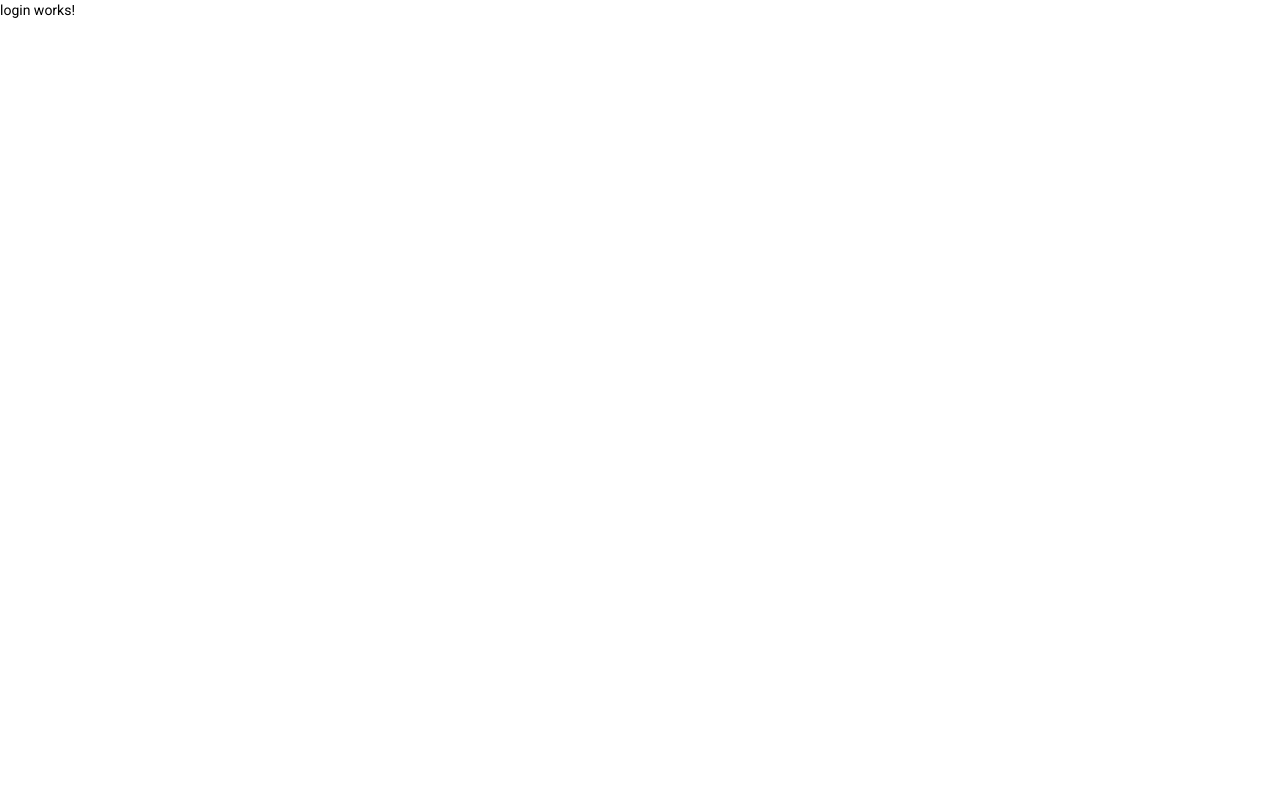
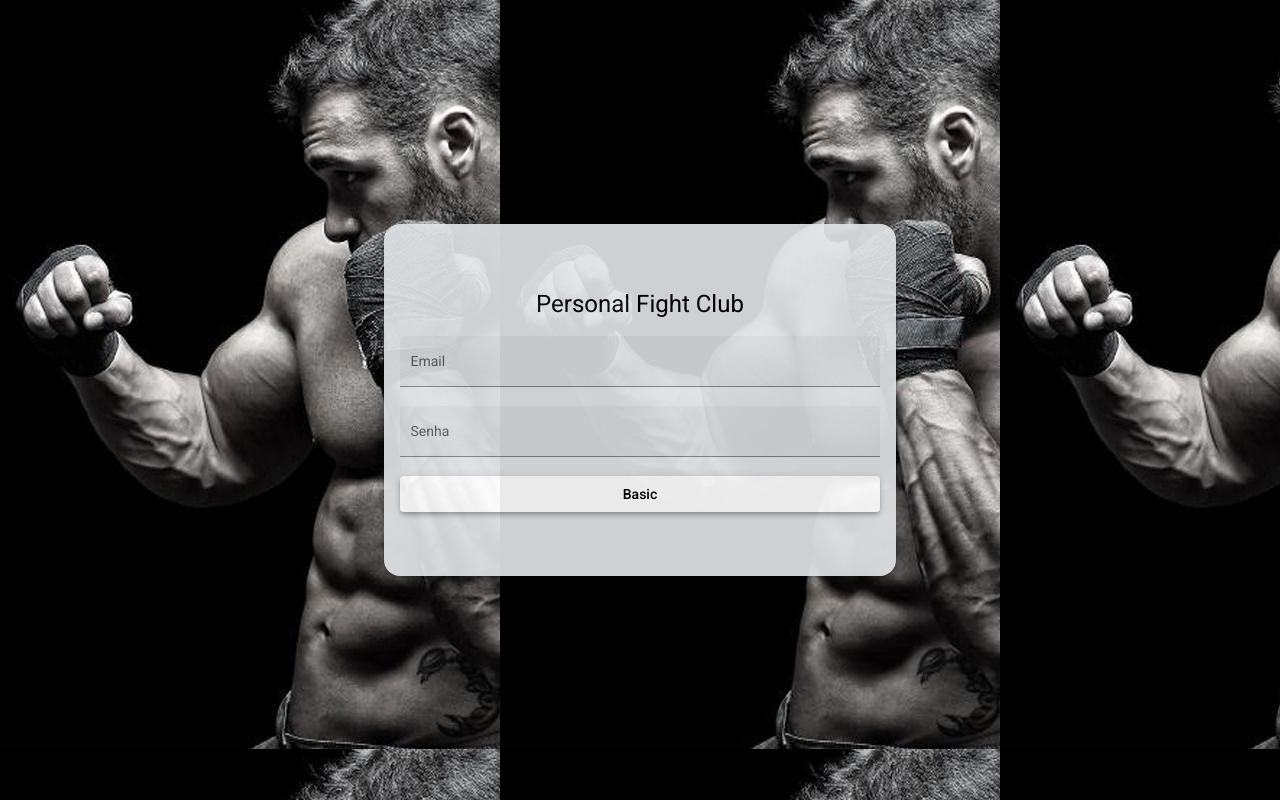
Before and after one commit to lluanps/helpdesk-web, an Angular app: page /login in a window 1280 px wide. Built offline with nearby package versions, Linux system fonts and the light colour scheme.

Commit message:
HTML e CSS para Login

```diff
--- a/src/app/components/login/login.component.css
+++ b/src/app/components/login/login.component.css
@@ -0,0 +1,31 @@
+.container {
+    height: 100%;
+    background-image: url('/assets/img/lutador-h.jpg');
+    display: flex;
+    align-items: center;
+    justify-content: center;
+}
+
+.form {
+    width: 30rem;
+    margin: auto;
+    padding: 4rem 1rem;
+    background-color: rgb(225, 228, 230);
+    opacity: 92%;
+    border-radius: 1rem;
+    display: flex;
+    flex-direction: column;
+}
+
+h1 {
+    width: 100%;
+    text-align: center;
+}
+
+.full-width {
+    width: 100%;
+}
+
+button {
+    color: black;
+}
--- a/src/app/components/login/login.component.html
+++ b/src/app/components/login/login.component.html
@@ -1 +1,18 @@
-<p>login works!</p>
+<div class="container">
+    <form class="form mat-elevation-z4">
+
+        <h1>Personal Fight Club</h1>
+
+        <mat-form-field class="full-width" appearance="fill">
+            <mat-label>Email</mat-label>
+            <input matInput placeholder="Digite seu Email">
+        </mat-form-field>
+
+        <mat-form-field class="full-width" appearance="fill">
+              <mat-label>Senha</mat-label>
+              <input type="password" matInput placeholder="Senha">
+        </mat-form-field>
+
+        <button class="full-width mat-elevation-z4" mat-raised-button>Basic</button>
+    </form>
+</div>
```
